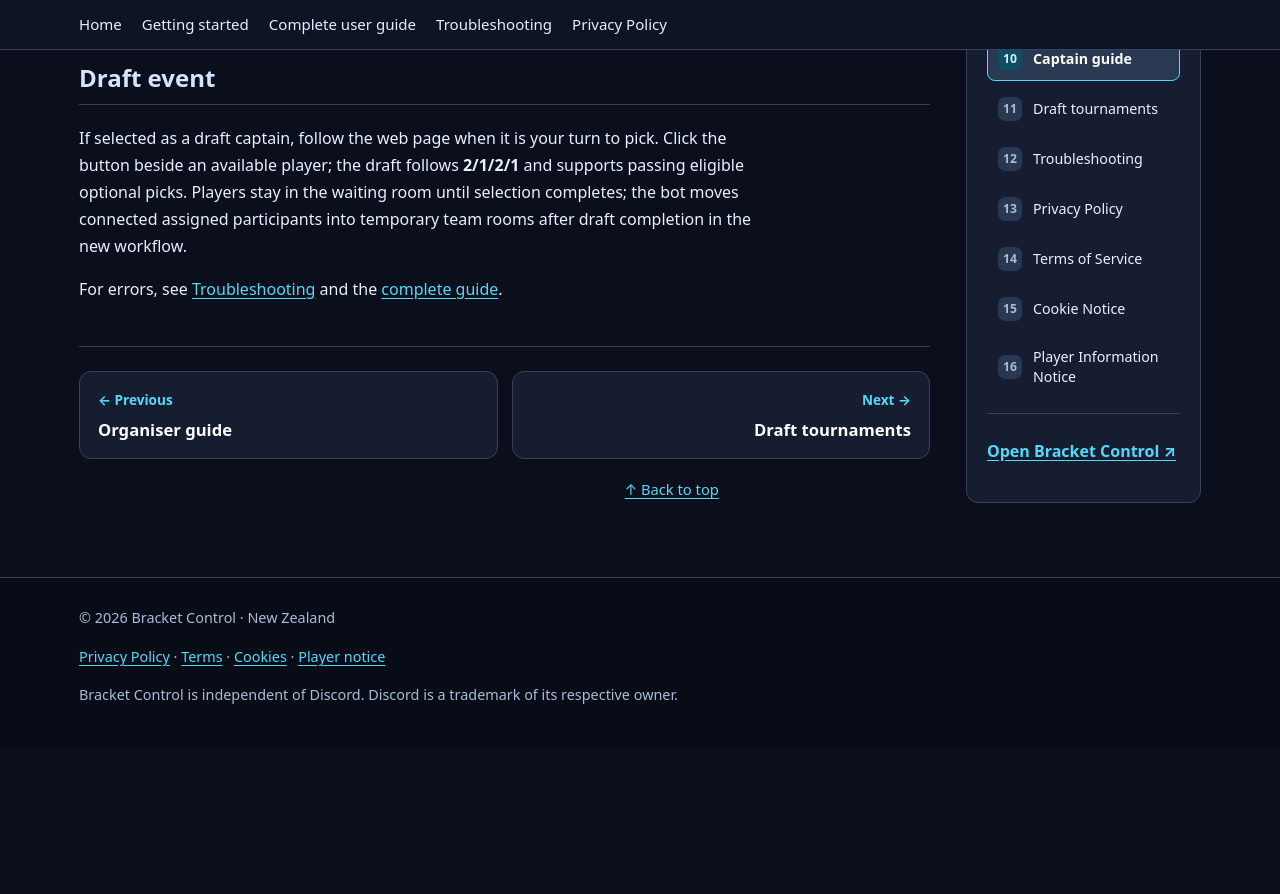
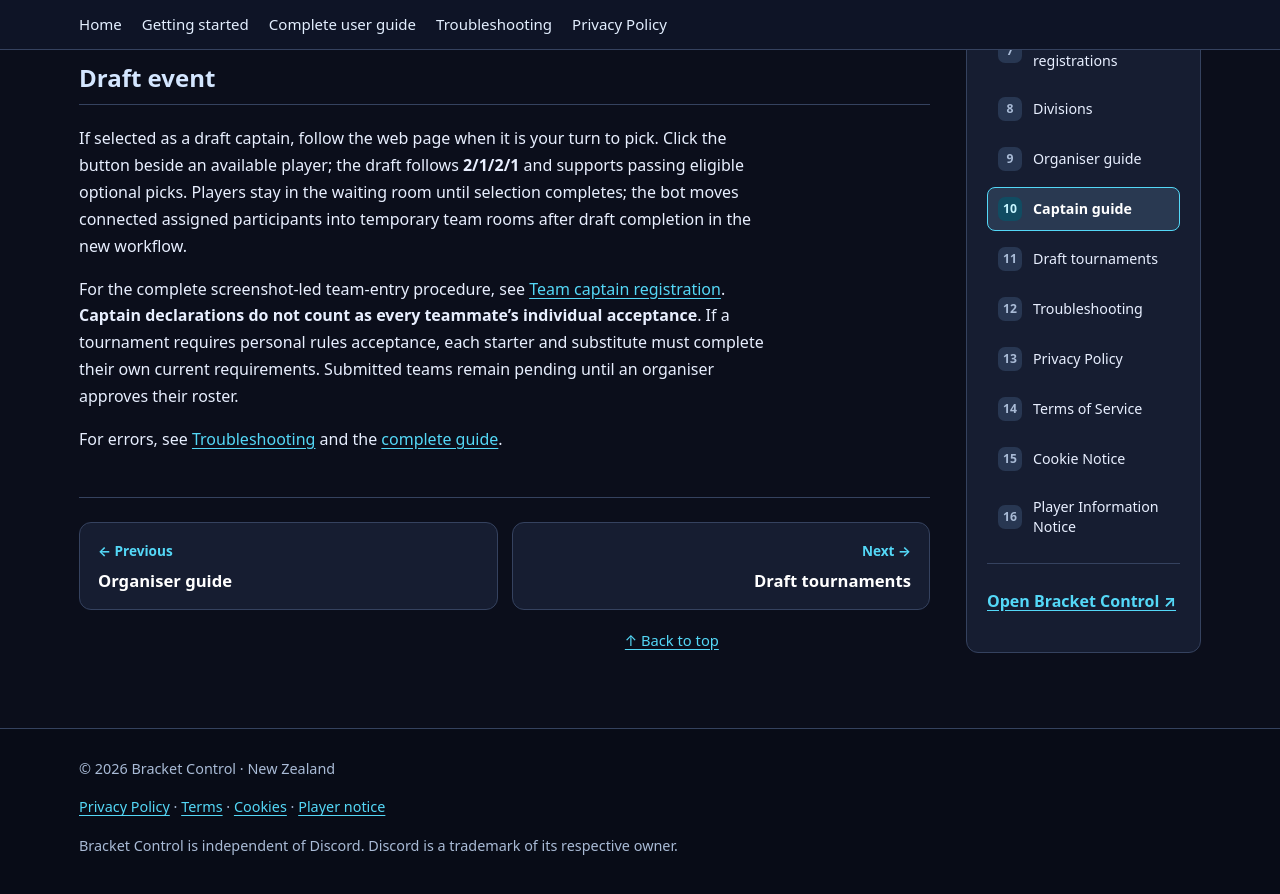
Before and after one commit to dev-dyly/bracket-control-wiki, a Jekyll site: the page built from guides/captains.md, in a window 1280 px wide and 900 px high, scrolled down 1089 px. Shown: the top 894 px of the window. Built offline with Jekyll 4.4.1, drawn with Linux system fonts in a browser that asks for light colours; before the commit the page ends 1839 px from its top, so only the background shows below that.

Commit message:
docs: cross-link focused workflow guides in guides/captains.md

```diff
--- a/guides/captains.md
+++ b/guides/captains.md
@@ -21,4 +21,6 @@ Open **My Matches** (across your captain-owned Discord servers) and choose the f
 
 If selected as a draft captain, follow the web page when it is your turn to pick. Click the button beside an available player; the draft follows **2/1/2/1** and supports passing eligible optional picks. Players stay in the waiting room until selection completes; the bot moves connected assigned participants into temporary team rooms after draft completion in the new workflow.
 
+For the complete screenshot-led team-entry procedure, see [Team captain registration]({{ '/guides/team-registration/' | relative_url }}). **Captain declarations do not count as every teammate's individual acceptance**. If a tournament requires personal rules acceptance, each starter and substitute must complete their own current requirements. Submitted teams remain pending until an organiser approves their roster.
+
 For errors, see [Troubleshooting]({{ '/troubleshooting/' | relative_url }}) and the [complete guide]({{ '/guides/user-guide/' | relative_url }}).
```
